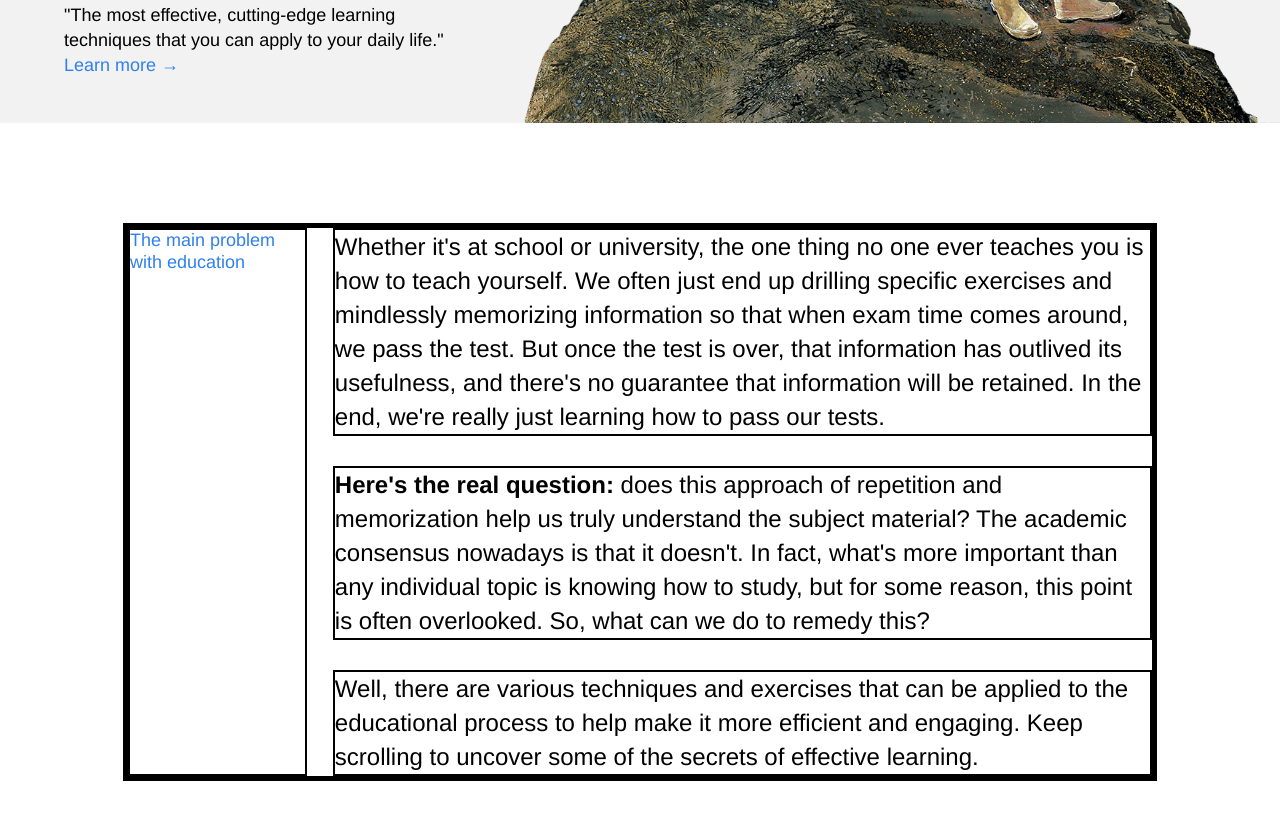
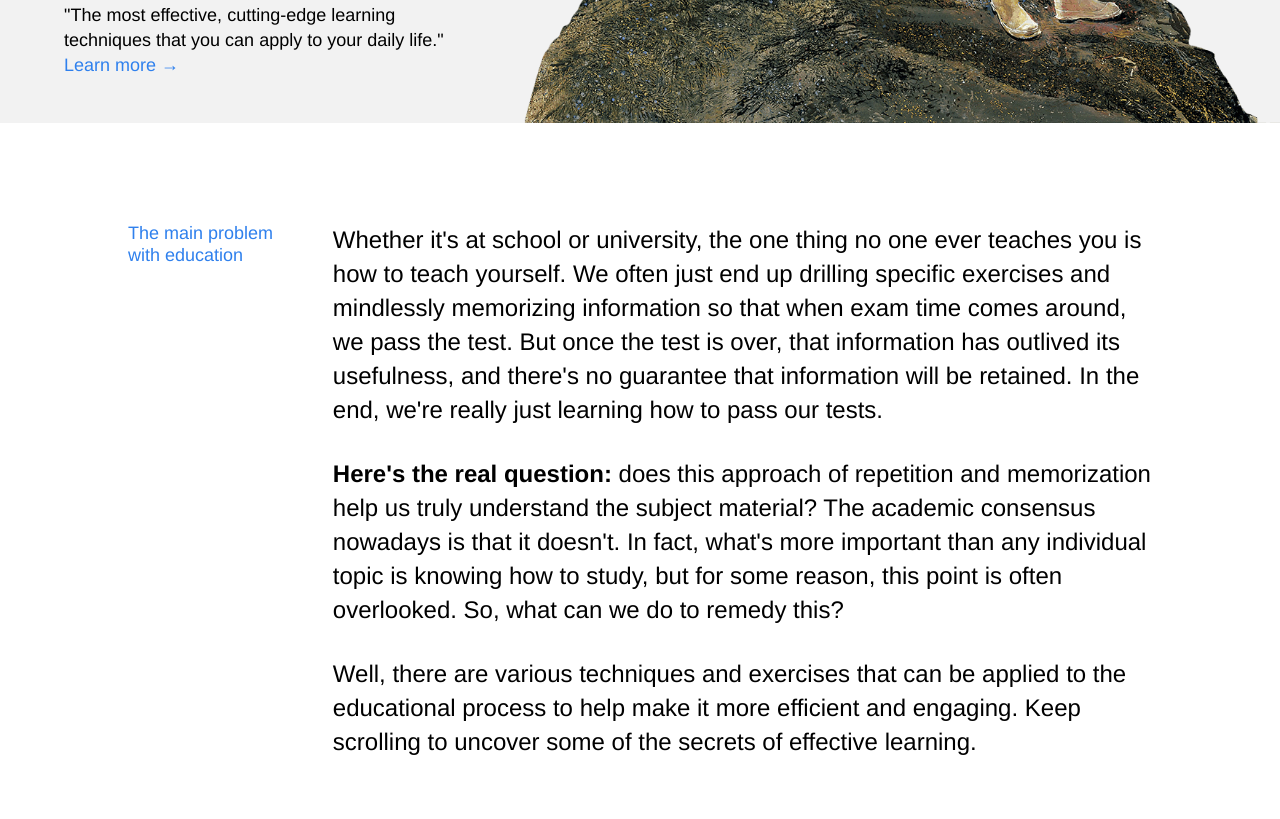
Before and after one commit to AndrewVegter/web_project_1, a plain HTML site: page index.html in a window 1280 px wide. Shown: the part 633-1452 px from the top of the page. Drawn offline with Linux system fonts and the light colour scheme.

Commit message:
finished description

```diff
--- a/index.html
+++ b/index.html
@@ -29,7 +29,8 @@
         <div class="header__square-pic"></div>
       </header>
       <main class="content">
-        <section class="description two-columns">
+        <section class="description">
+          <div class="two-columns">
             <h2 class="two-columns__brief">
               <a href="url" class="two-columns__brief_link"
                 >The main problem with education</a
@@ -39,11 +40,12 @@
               <p class="two-columns__paragraph">
                 Whether it's at school or university, the one thing no one ever
                 teaches you is how to teach yourself. We often just end up
-              drilling specific exercises and mindlessly memorizing information
-              so that when exam time comes around, we pass the test. But once
-              the test is over, that information has outlived its usefulness,
-              and there's no guarantee that information will be retained. In the
-              end, we're really just learning how to pass our tests.
+                drilling specific exercises and mindlessly memorizing
+                information so that when exam time comes around, we pass the
+                test. But once the test is over, that information has outlived
+                its usefulness, and there's no guarantee that information will
+                be retained. In the end, we're really just learning how to pass
+                our tests.
               </p>
               <p class="two-columns__paragraph">
                 <span class="two-columns__span-accent">
@@ -53,14 +55,16 @@
                 understand the subject material? The academic consensus nowadays
                 is that it doesn't. In fact, what's more important than any
                 individual topic is knowing how to study, but for some reason,
-              this point is often overlooked. So, what can we do to remedy this?
+                this point is often overlooked. So, what can we do to remedy
+                this?
               </p>
               <p class="two-columns__paragraph paragraph_no-bottom">
                 Well, there are various techniques and exercises that can be
-              applied to the educational process to help make it more efficient
-              and engaging. Keep scrolling to uncover some of the secrets of
-              effective learning.
+                applied to the educational process to help make it more
+                efficient and engaging. Keep scrolling to uncover some of the
+                secrets of effective learning.
               </p>
+            </div>
           </div>
         </section>
 
--- a/styles/style.css
+++ b/styles/style.css
@@ -75,6 +75,8 @@
 
 .description {
   margin: 100px auto;
+  display: flex;
+  justify-content: center;
 }
 
 .two-columns {
@@ -82,7 +84,6 @@
   display: flex;
   justify-content: space-between;
   flex-wrap: wrap;
-  border: 5px solid black;
 }
 
 .two-columns__brief {
@@ -90,8 +91,7 @@
   font-size: 18px;
   font-weight: normal;
   width: 175px;
-  margin: 0 auto 0 0;
-  border: 2px solid black;
+  margin-top: 0;
 }
 
 .two-columns__brief_link {
@@ -111,7 +111,6 @@
   margin-top: 0;
   margin-right: 0;
   margin-bottom: 30px;
-  border: 2px solid black;
 }
 
 .paragraph_no-bottom {
```
Lines whose indentation alone changed are shown as unchanged.
